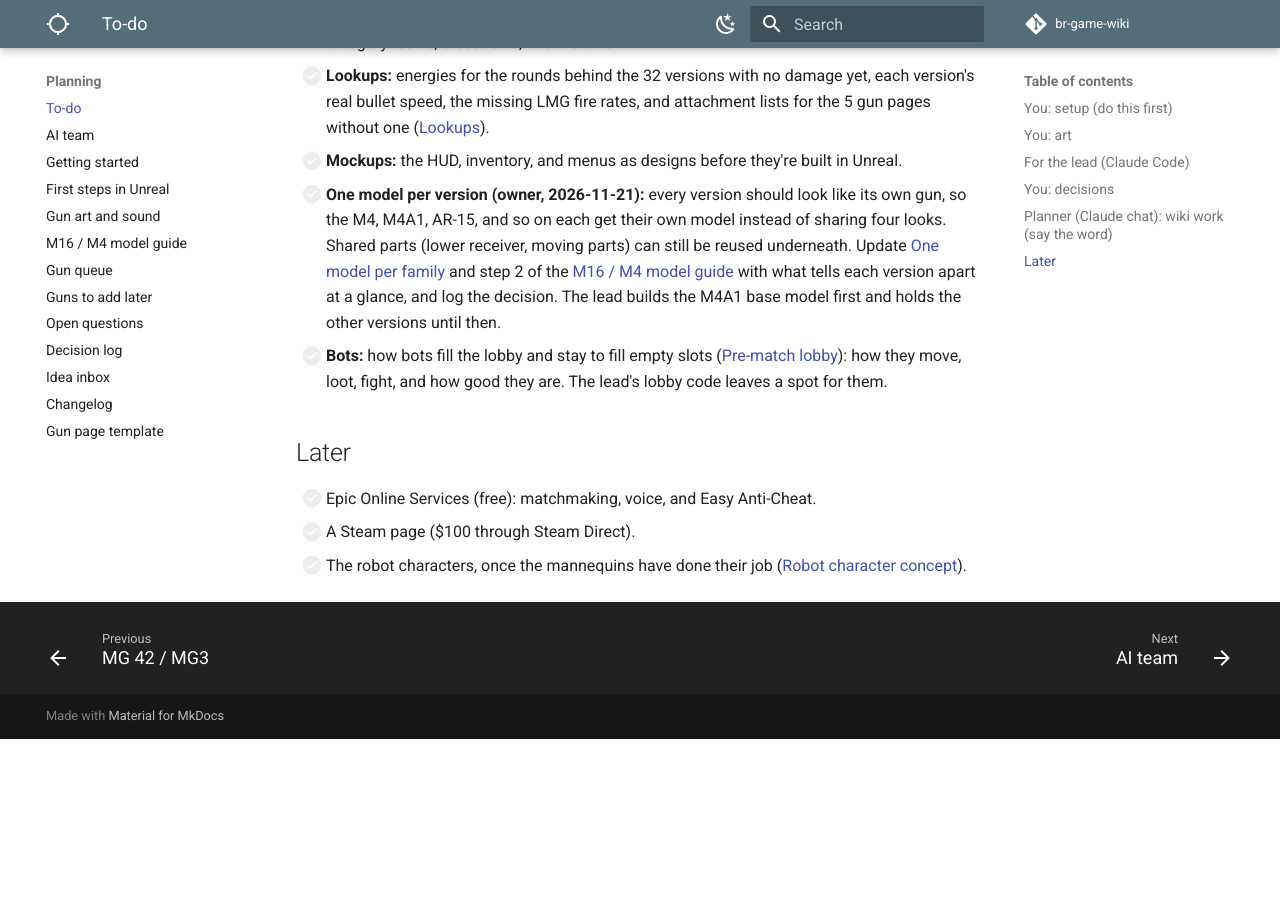
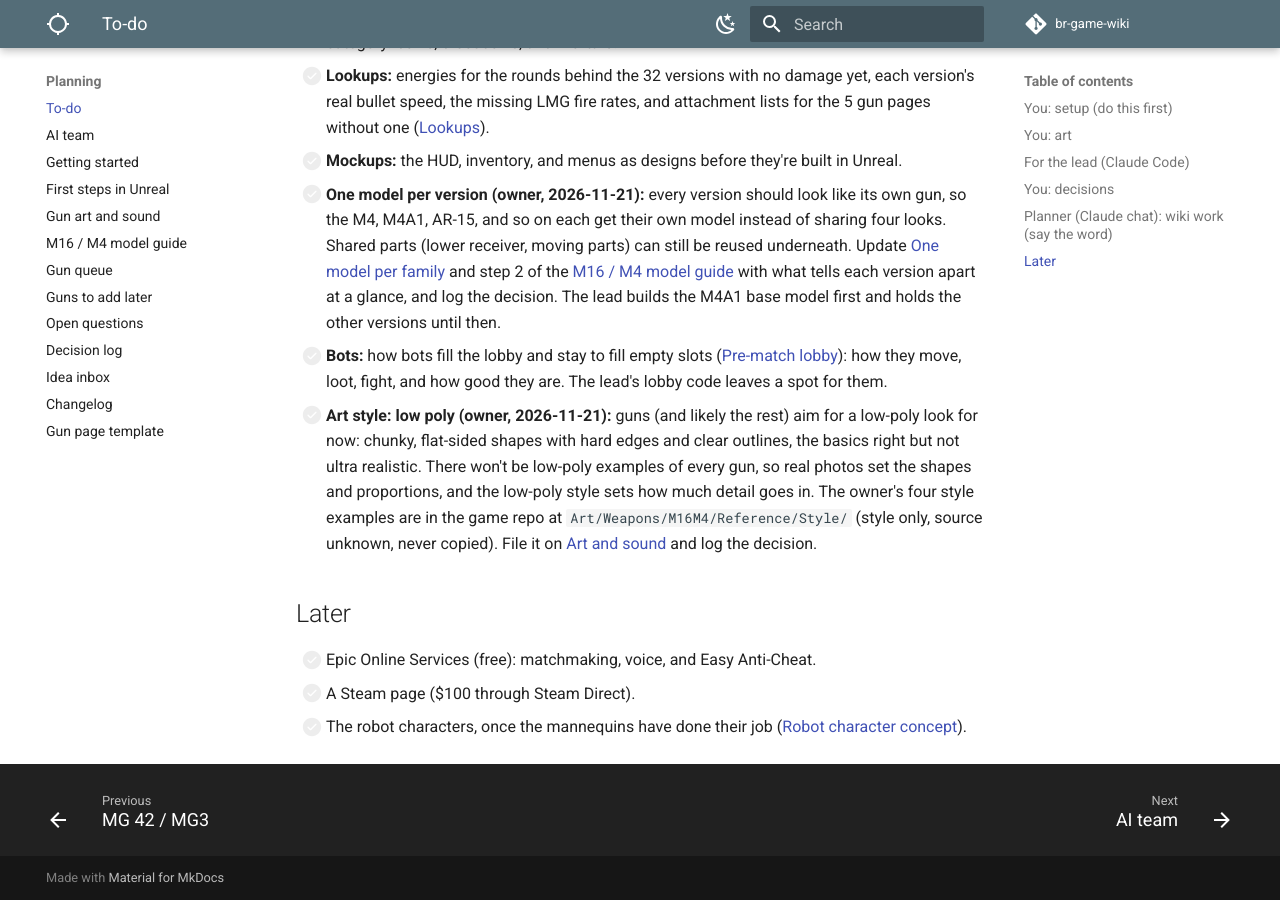
Before and after one commit to DerrickSpartan1/br-game-wiki, an MkDocs documentation site: the page built from docs/planning/to-do.md, in a window 1280 px wide and 900 px high, scrolled down 4120 px. Built offline with MkDocs 1.6.1 and Material for MkDocs 9.7.7, drawn with Linux system fonts in a browser that asks for light colours; comment, search, counter and statistics services are not loaded; before the commit the page ends 4859 px from its top, so only the background shows below that.

Commit message:
Lead: owner picked a low-poly art style, for the planner to file
Co-Authored-By: Claude Opus 5.5 <noreply@anthropic.com>

```diff
--- a/docs/planning/to-do.md
+++ b/docs/planning/to-do.md
@@ -114,6 +114,7 @@ In rough order of what the game needs first:
 - [ ] **Mockups:** the HUD, inventory, and menus as designs before they're built in Unreal.
 - [ ] **One model per version (owner, 2026-11-21):** every version should look like its own gun, so the M4, M4A1, AR-15, and so on each get their own model instead of sharing four looks. Shared parts (lower receiver, moving parts) can still be reused underneath. Update [One model per family](art-and-sound.md#one-model-per-family) and step 2 of the [M16 / M4 model guide](m16-m4-model.md) with what tells each version apart at a glance, and log the decision. The lead builds the M4A1 base model first and holds the other versions until then.
 - [ ] **Bots:** how bots fill the lobby and stay to fill empty slots ([Pre-match lobby](../systems/match-flow.md#pre-match-lobby)): how they move, loot, fight, and how good they are. The lead's lobby code leaves a spot for them.
+- [ ] **Art style: low poly (owner, 2026-11-21):** guns (and likely the rest) aim for a low-poly look for now: chunky, flat-sided shapes with hard edges and clear outlines, the basics right but not ultra realistic. There won't be low-poly examples of every gun, so real photos set the shapes and proportions, and the low-poly style sets how much detail goes in. The owner's four style examples are in the game repo at `Art/Weapons/M16M4/Reference/Style/` (style only, source unknown, never copied). File it on [Art and sound](art-and-sound.md) and log the decision.
 
 ## Later
 
```
